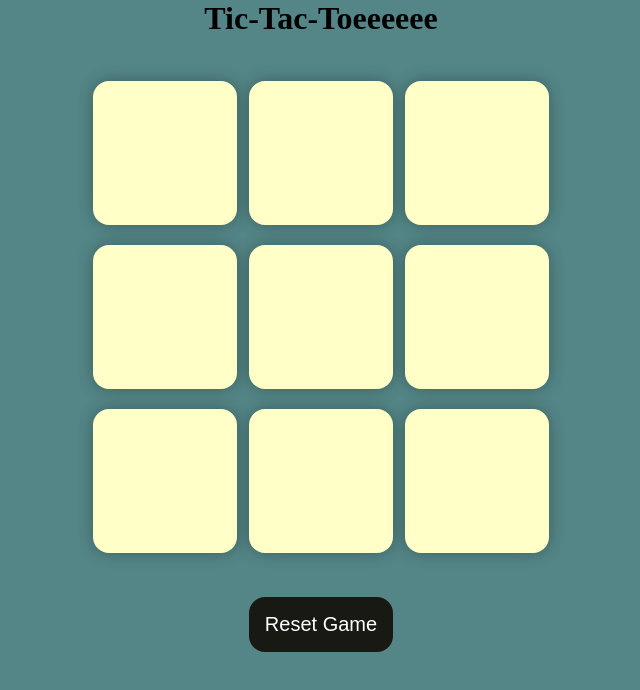
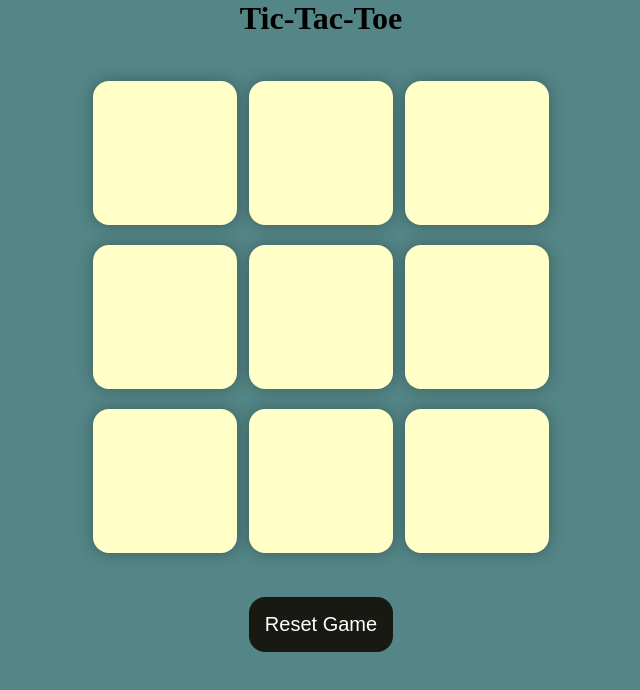
Before and after one commit to 58Tinkal/Tic-Tac-Toe, a plain HTML site: page index.html in a window 1280 px wide. Shown: the whole page, without its empty margins (319-959 px from the left). Drawn offline with Linux system fonts and the light colour scheme.

Commit message:
Update index.html

```diff
--- a/index.html
+++ b/index.html
@@ -3,7 +3,7 @@
 <head>
     <meta charset="UTF-8">
     <meta name="viewport" content="width=device-width, initial-scale=1.0">
-    <title>Tic-Tac-Toeeee</title>
+    <title>Tic-Tac-Toe</title>
     <link rel="stylesheet" href="style.css">
 </head>
 <body>
@@ -12,7 +12,7 @@
         <button id="new">New Game</button>
     </div>
     <main>
-        <h1>Tic-Tac-Toeeeeee</h1>
+        <h1>Tic-Tac-Toe</h1>
         <div class="container">
         <div class="game">
             <button class="box"></button>
```
